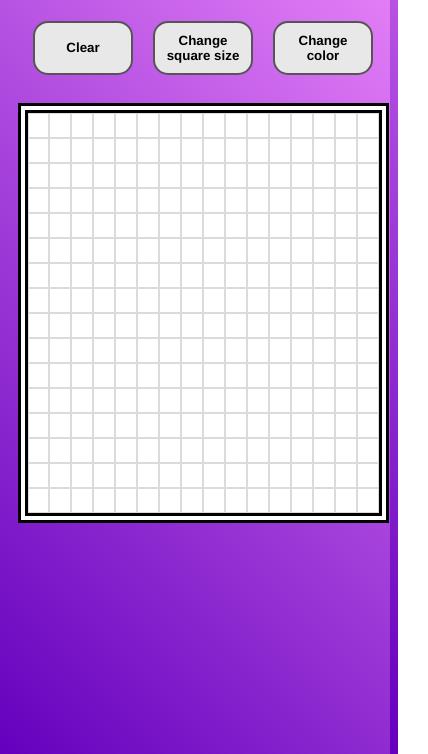
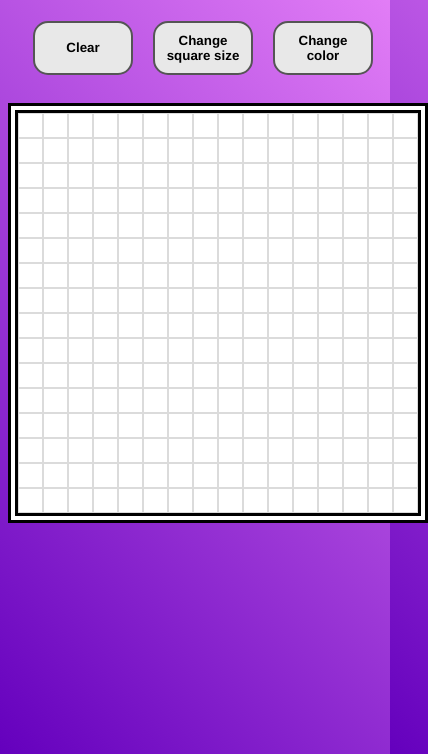
Before and after one commit to stanochka/etch-a-sketch, a plain HTML site: page index.html in a window 390 px wide. Shown: the part 119-873 px from the top of the page, 428 px wide, since content can reach past the window. Drawn offline with Linux system fonts and the light colour scheme.

Commit message:
Fix container size for mobile

```diff
--- a/style.css
+++ b/style.css
@@ -19,13 +19,6 @@ h1 {
   margin-top: 2%;
   border: double 10px;
   display: grid;
-}
-
-@media only screen and (min-width: 375px) and (orientation: portrait) {
-  #container {
-    width: 90vw;
-    height": 90vw;
-  }
 }
 
 #buttonArea {
```
